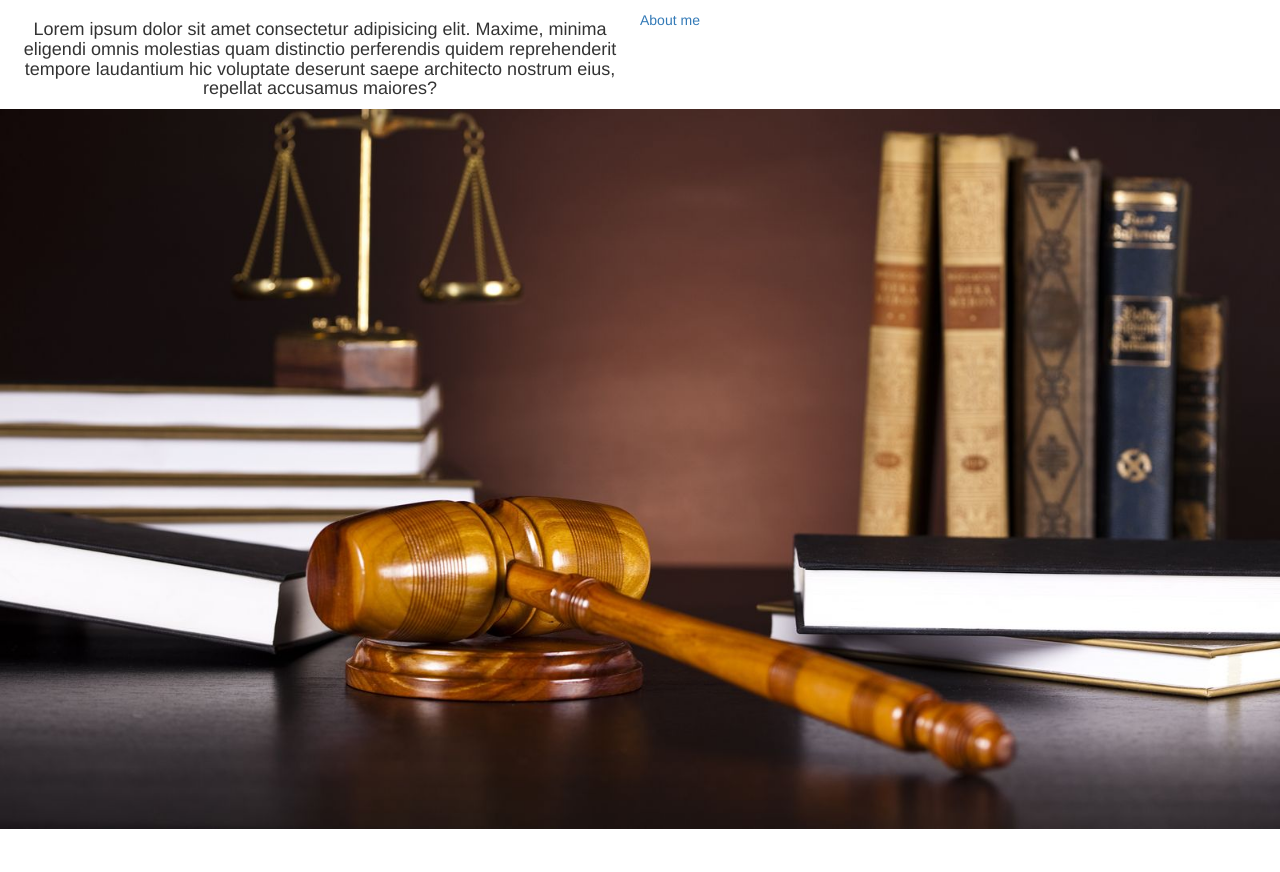
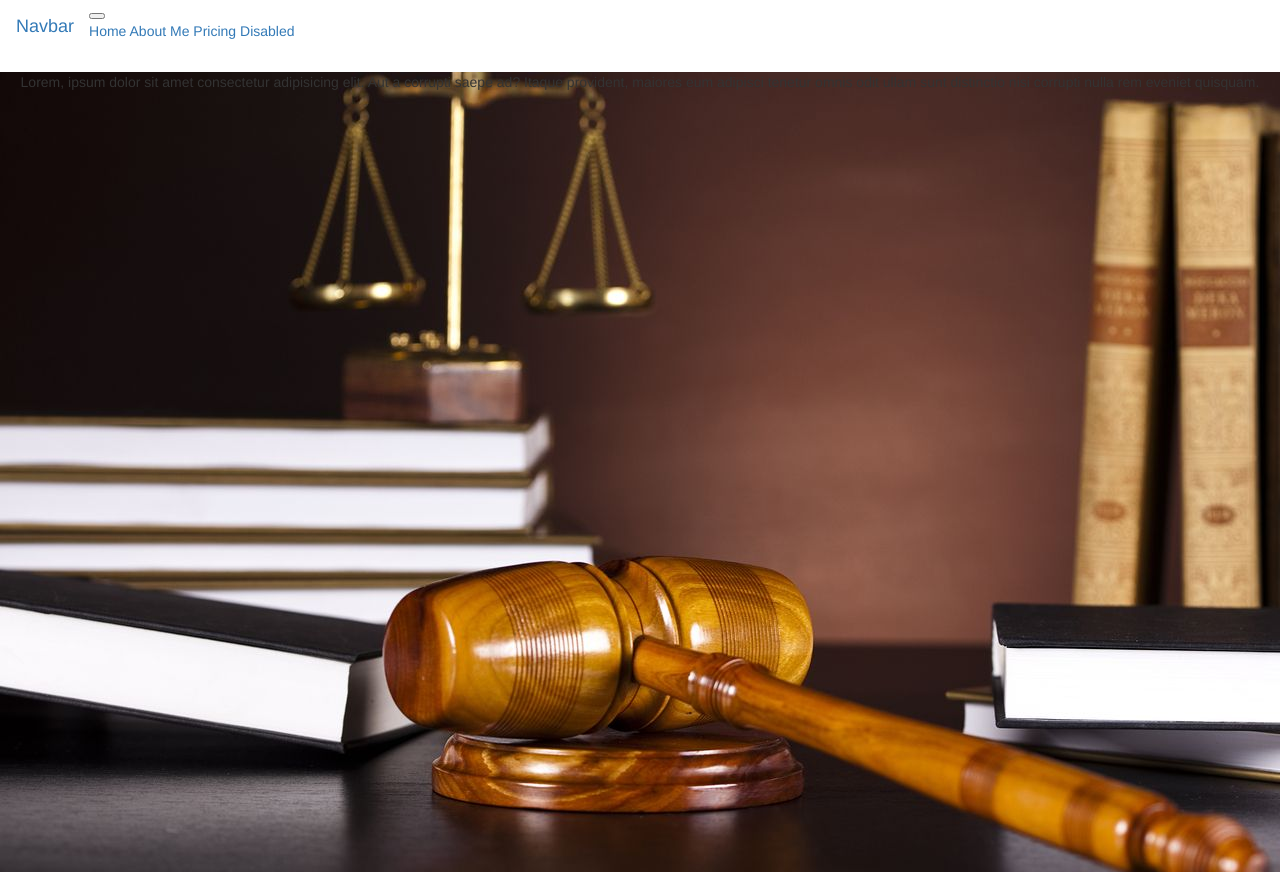
Before and after one commit to wenjase/HolidayS, a plain HTML site: page index.html in a window 1280 px wide. Before the commit the page ends 829 px from the top, so only its background shows below. Drawn offline with nearby package versions, Linux system fonts and the light colour scheme.

Commit message:
got image into background

```diff
--- a/index.html
+++ b/index.html
@@ -5,22 +5,33 @@
     <meta http-equiv="X-UA-Compatible" content="IE=edge">
     <meta name="viewport" content="width=device-width, initial-scale=1.0">
     <title>Document</title>
-    <!-- <link rel="stylesheet" href="./style.css"> -->
+    <link rel="stylesheet" href="./style.css">
     <link rel="stylesheet" href="https://stackpath.bootstrapcdn.com/bootstrap/3.4.1/css/bootstrap.min.css" integrity="sha384-HSMxcRTRxnN+Bdg0JdbxYKrThecOKuH5zCYotlSAcp1+c8xmyTe9GYg1l9a69psu" crossorigin="anonymous">
+
+
 </head>
 <body>
-    <p>
-        <!-- Lorem ipsum dolor sit amet consectetur adipisicing elit. Eveniet dolorum voluptatem accusantium accusamus corrupti, perspiciatis, cum officia alias quos aspernatur temporibus inventore veniam eos consectetur dolore hic, et asperiores id? -->
-    </p>
-    <div>
-        <!-- <button type="button" class="btn btn-primary">Primary</button> -->
-        <a href="/aboutMe.html">About me</a>
-        <div class="text-center col-sm-6">
-            <h4 >Lorem ipsum dolor sit amet consectetur adipisicing elit. Maxime, minima eligendi omnis molestias quam distinctio perferendis quidem reprehenderit tempore laudantium hic voluptate deserunt saepe architecto nostrum eius, repellat accusamus maiores?</h4>
-        </div>
-    </div>
-    <div class="" >
-        <img src="./law/law5.jpeg" alt="law photo" class="img-responsive">
+        <nav class="navbar navbar-expand-lg navbar-light bg-light">
+            <div class="container-fluid">
+            <a class="navbar-brand" href="#">Navbar</a>
+            <button class="navbar-toggler" type="button" data-bs-toggle="collapse" data-bs-target="#navbarNavAltMarkup" aria-controls="navbarNavAltMarkup" aria-expanded="false" aria-label="Toggle navigation">
+                <span class="navbar-toggler-icon"></span>
+            </button>
+            <div class="collapse navbar-collapse" id="navbarNavAltMarkup">
+                <div class="navbar-nav">
+                <a class="nav-link active" aria-current="page" href="#">Home</a>
+                <a class="nav-link" href="/aboutMe.html">About Me</a>
+                <a class="nav-link" href="#">Pricing</a>
+                <a class="nav-link disabled" href="#" tabindex="-1" aria-disabled="true">Disabled</a>
+                </div>
+            </div>
+            </div>
+        </nav>
+    <div class="img-responsive image-1"
+            style="background-image: url(./law/law5.jpeg);
+            height: 100vh;">
+        <p class="text-center">Lorem, ipsum dolor sit amet consectetur adipisicing elit. Aut a corrupti saepe ad? Itaque provident, maiores eum adipisci tenetur omnis odit ullam sunt distinctio nisi corrupti nulla rem eveniet quisquam.</p>
+
     </div>
 
 
```
Also changed, not shown: index.css (+4 -3 lines).
